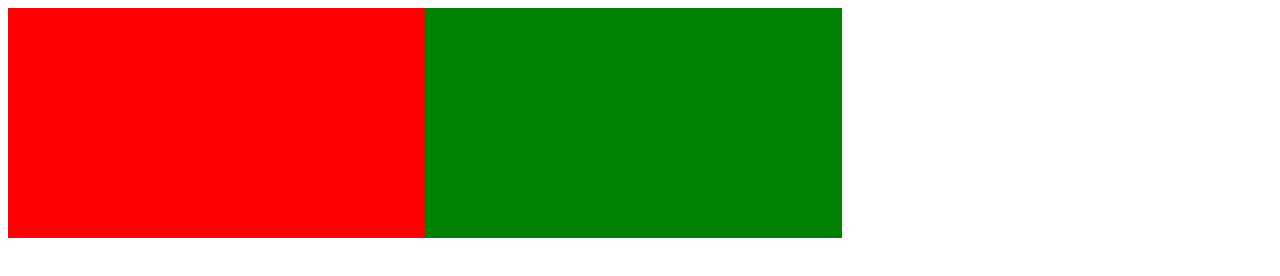
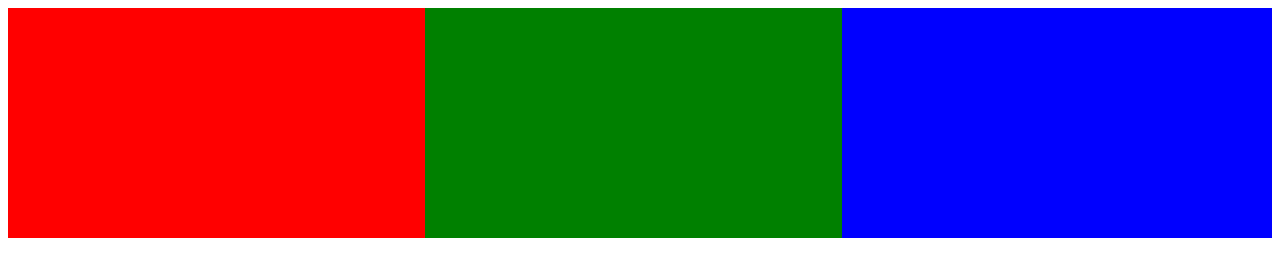
Before and after one commit to ayachi-code/display-kleur-changer, a website: page public/index.html in a window 1280 px wide. Drawn offline with Linux system fonts and the light colour scheme.

Commit message:
blauw togeovegt en float: left

```diff
--- a/public/index.css
+++ b/public/index.css
@@ -18,3 +18,16 @@
 	background-color: green;
 	float:left;
 }
+
+
+
+.kleur-blauw {
+	width: 34%;
+	height:100%;
+	background-color: blue;
+	float: left;
+
+
+
+
+}
```
